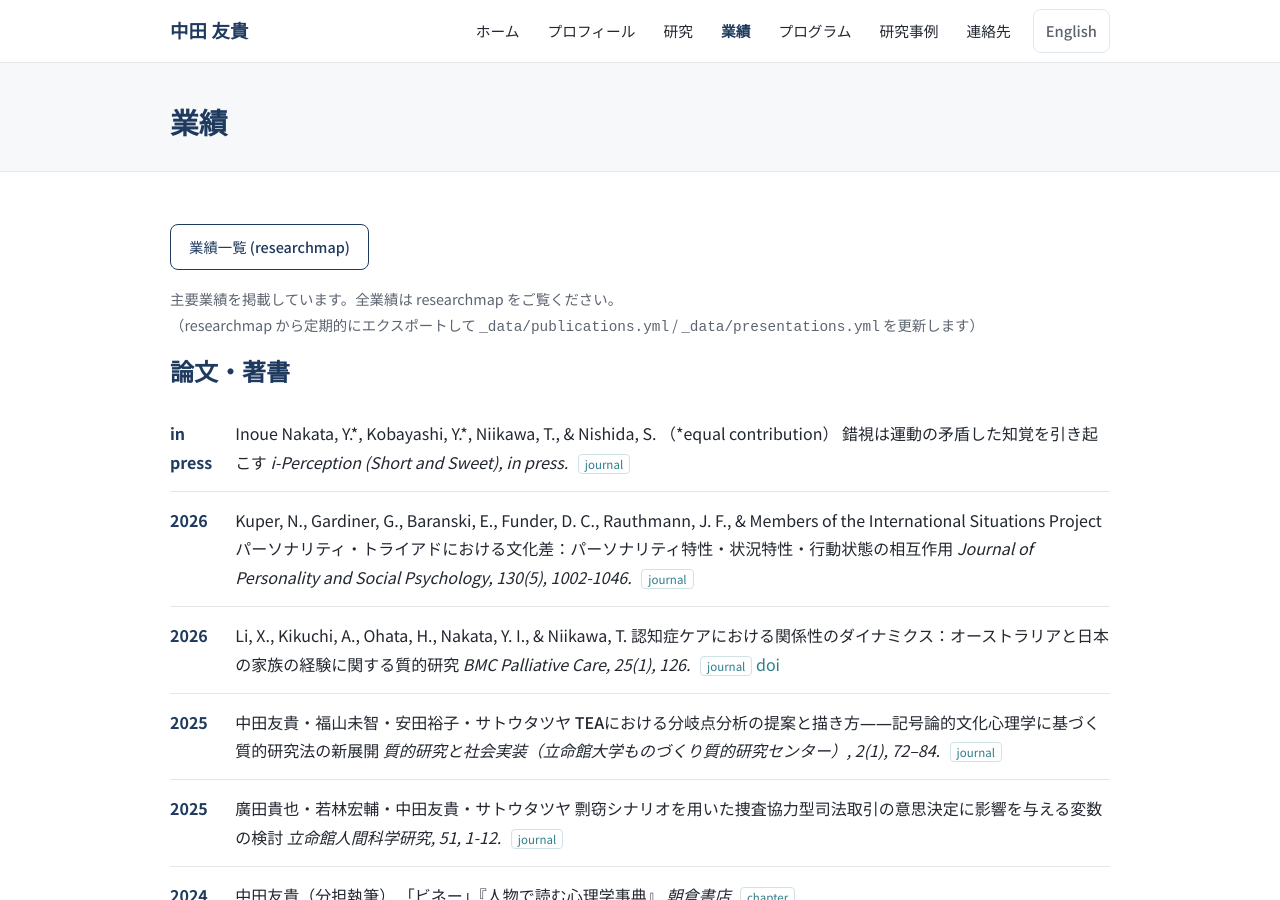
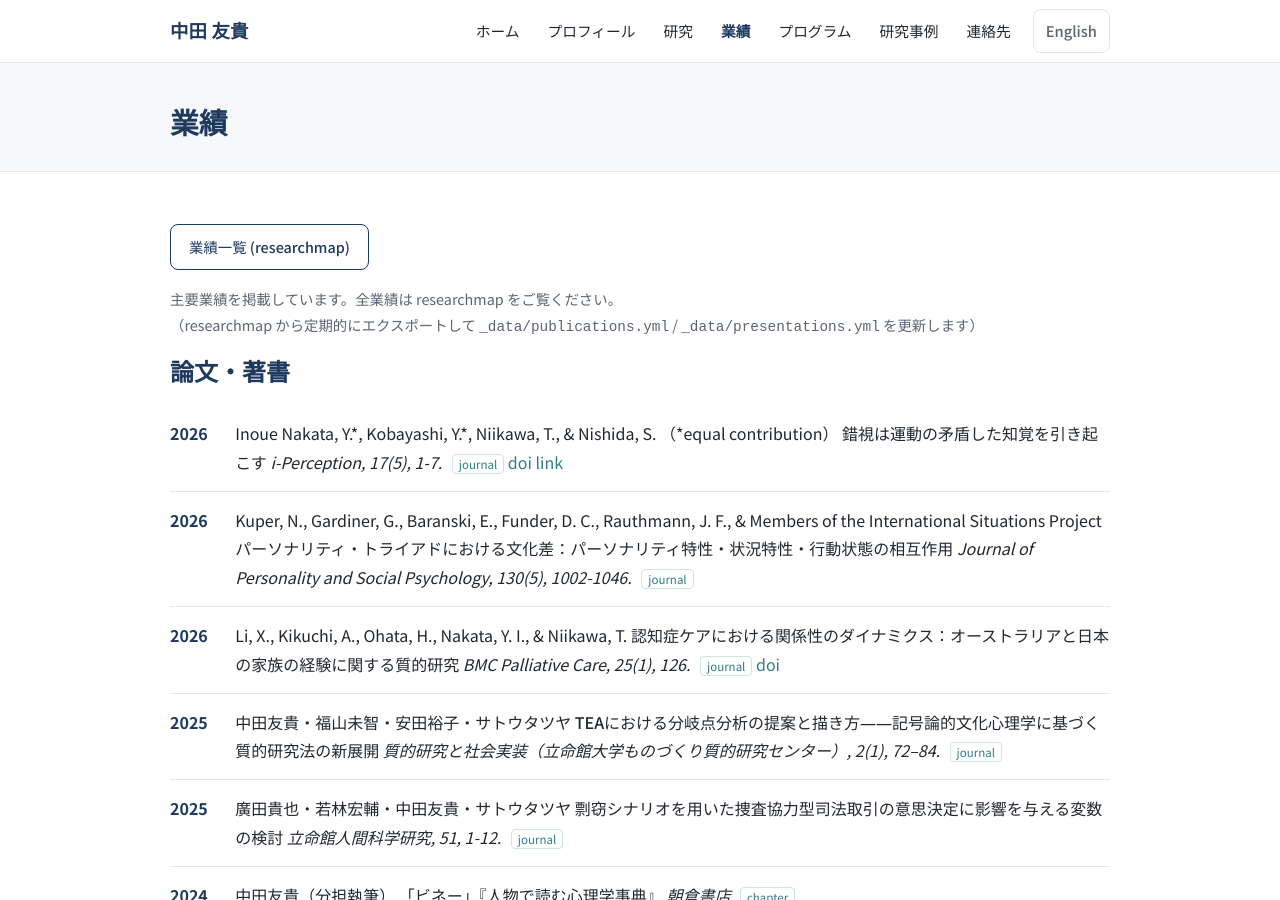
Before and after one commit to YukiInoueNakata/YukiInoueNakata.github.io, a Jekyll site: the page built from publications.html, in a window 1280 px wide and 900 px high. Built offline with Jekyll 4.4.1, drawn with Linux system fonts in a browser that asks for light colours.

Commit message:
docs(publications): i-Perception 論文を in press から確定書誌へ更新
Inoue Nakata, Y.*, Kobayashi, Y.*, Niikawa, T., & Nishida, S. (2026).
Illusions induce contradictory perception of motion. i-Perception, 17(5), 1-7.

CrossRef で著者順・誌名・巻号・刊行年月を照合済み
（ページは CrossRef 側に無く論文番号 20416695261485444 管理．刷り上がりの 1-7 を採用）．

Co-Authored-By: Claude Opus 5 (1M context) <noreply@anthropic.com>
Claude-Session: https://claude.ai/code/session_01PzSobNXnzFxvUg8Jq1WgFG

```diff
--- a/_data/publications.yml
+++ b/_data/publications.yml
@@ -4,15 +4,15 @@
 #  type: journal | book | chapter | proceedings | presentation
 # ============================================================
 
-- year: "in press"
+- year: "2026"
   type: "journal"
   authors: "Inoue Nakata, Y.*, Kobayashi, Y.*, Niikawa, T., & Nishida, S. （*equal contribution）"
   title:
     ja: "錯視は運動の矛盾した知覚を引き起こす"
     en: "Illusions induce contradictory perception of motion"
-  venue: "i-Perception (Short and Sweet), in press."
-  doi: ""
-  url: ""
+  venue: "i-Perception, 17(5), 1-7."
+  doi: "10.1177/20416695261485444"
+  url: "https://doi.org/10.1177/20416695261485444"
 - year: "2026"
   type: "journal"
   authors: "Kuper, N., Gardiner, G., Baranski, E., Funder, D. C., Rauthmann, J. F., & Members of the International Situations Project"
```
